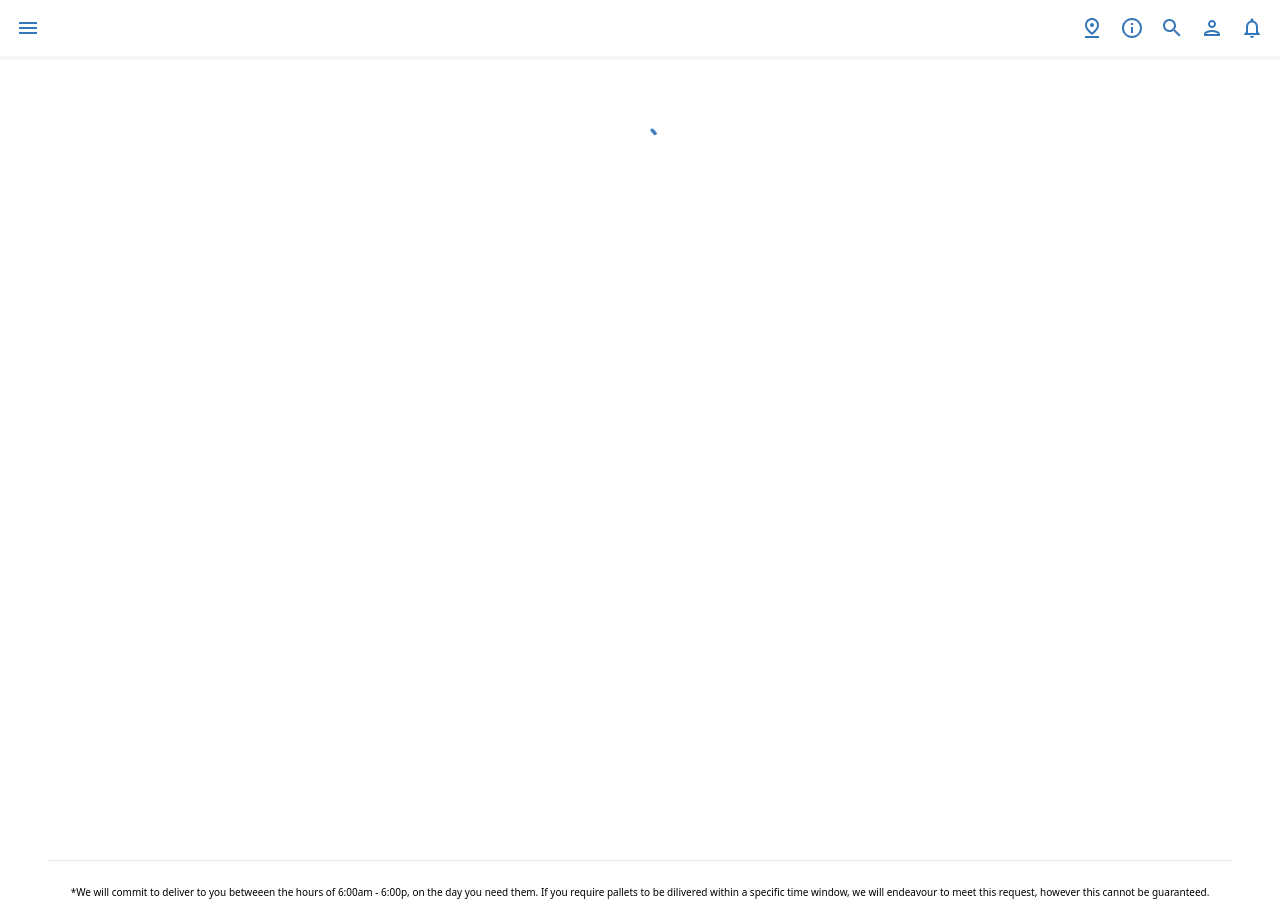
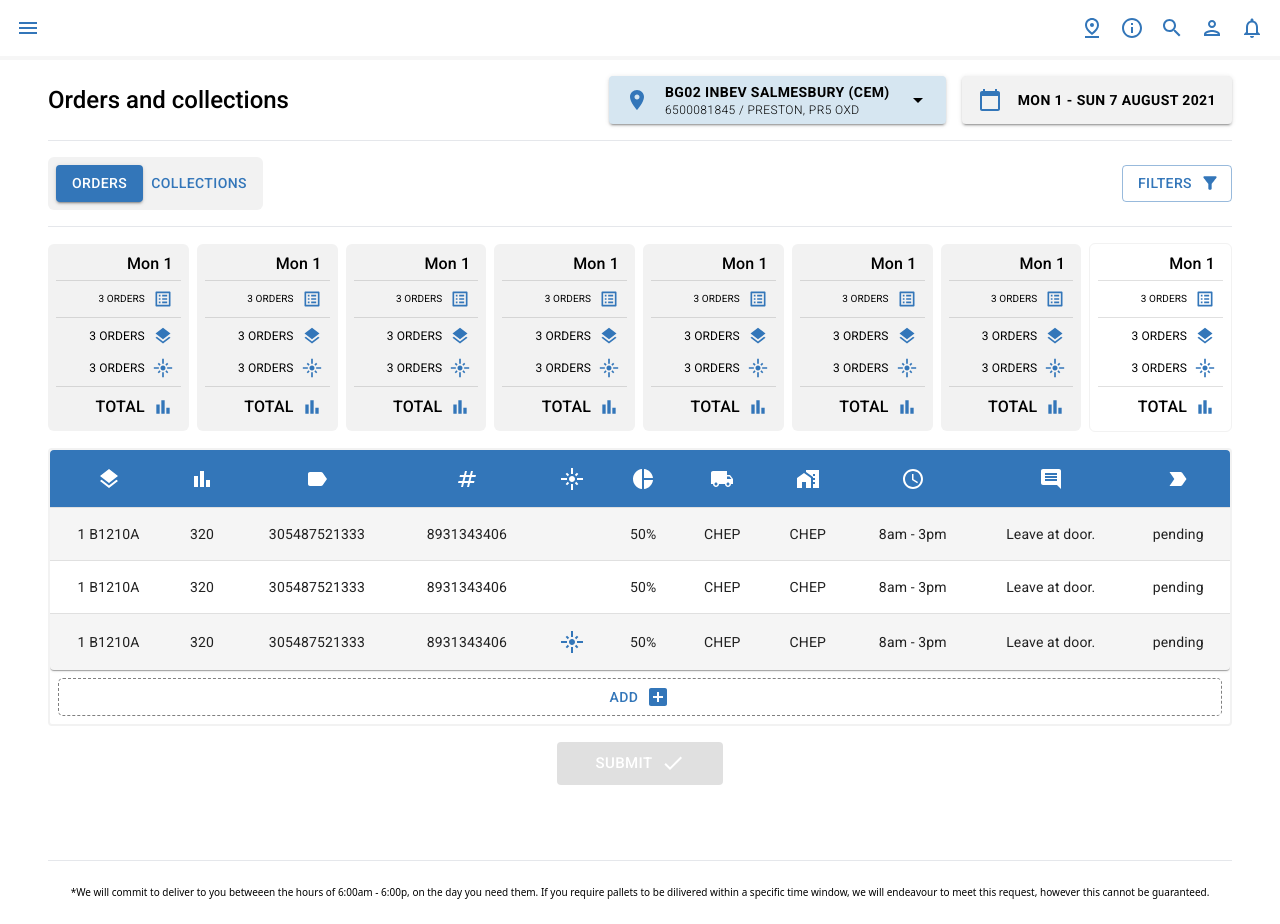
Before and after one commit to DevRahimi/goresponsive-project, a React (Vite) app: page / in a window 1280 px wide. Built offline with nearby package versions, Linux system fonts and the light colour scheme.

Commit message:
Moved div padding to LoadingSpinner component

```diff
--- a/src/components/LoadingSpinner.tsx
+++ b/src/components/LoadingSpinner.tsx
@@ -8,7 +8,7 @@
 	return (
 		<>
 			{isLoading && (
-				<div className="flex justify-center">
+				<div className="flex justify-center pt-12">
 					<Box sx={{ display: 'flex' }}>
 						<CircularProgress />
 					</Box>
--- a/src/components/MainContent.tsx
+++ b/src/components/MainContent.tsx
@@ -11,13 +11,11 @@
 const MainContent = () => {
 	// const { chepData, error, isLoading } = useData();
 
-	const isLoading = true;
+	const isLoading = false;
 
 	return (
 		<main className="min-h-screen py-4 flex flex-col gap-4">
-			<div className="pt-12">
-				<LoadingSpinner isLoading={isLoading} />
-			</div>
+			<LoadingSpinner isLoading={isLoading} />
 
 			{!isLoading && (
 				<>
```
